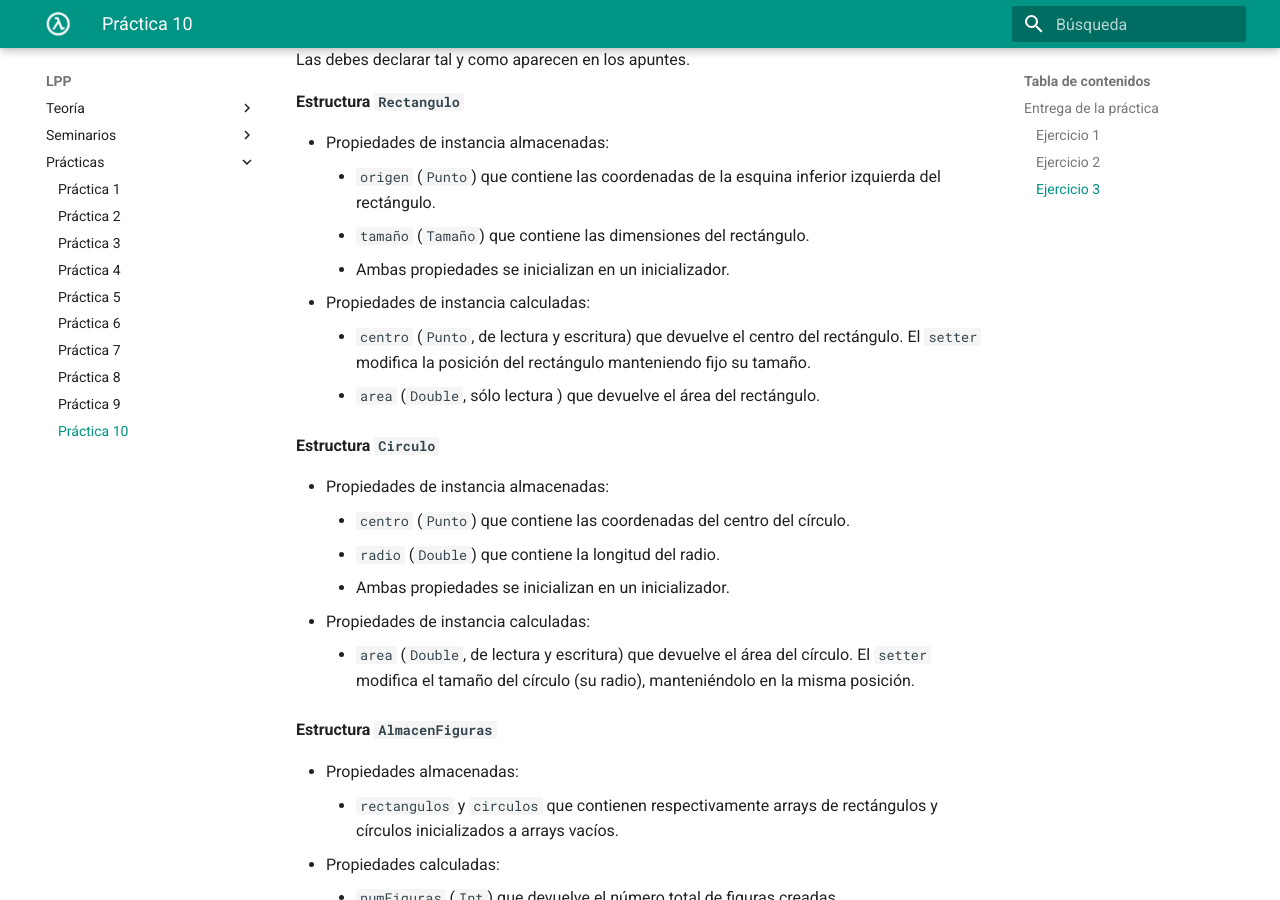
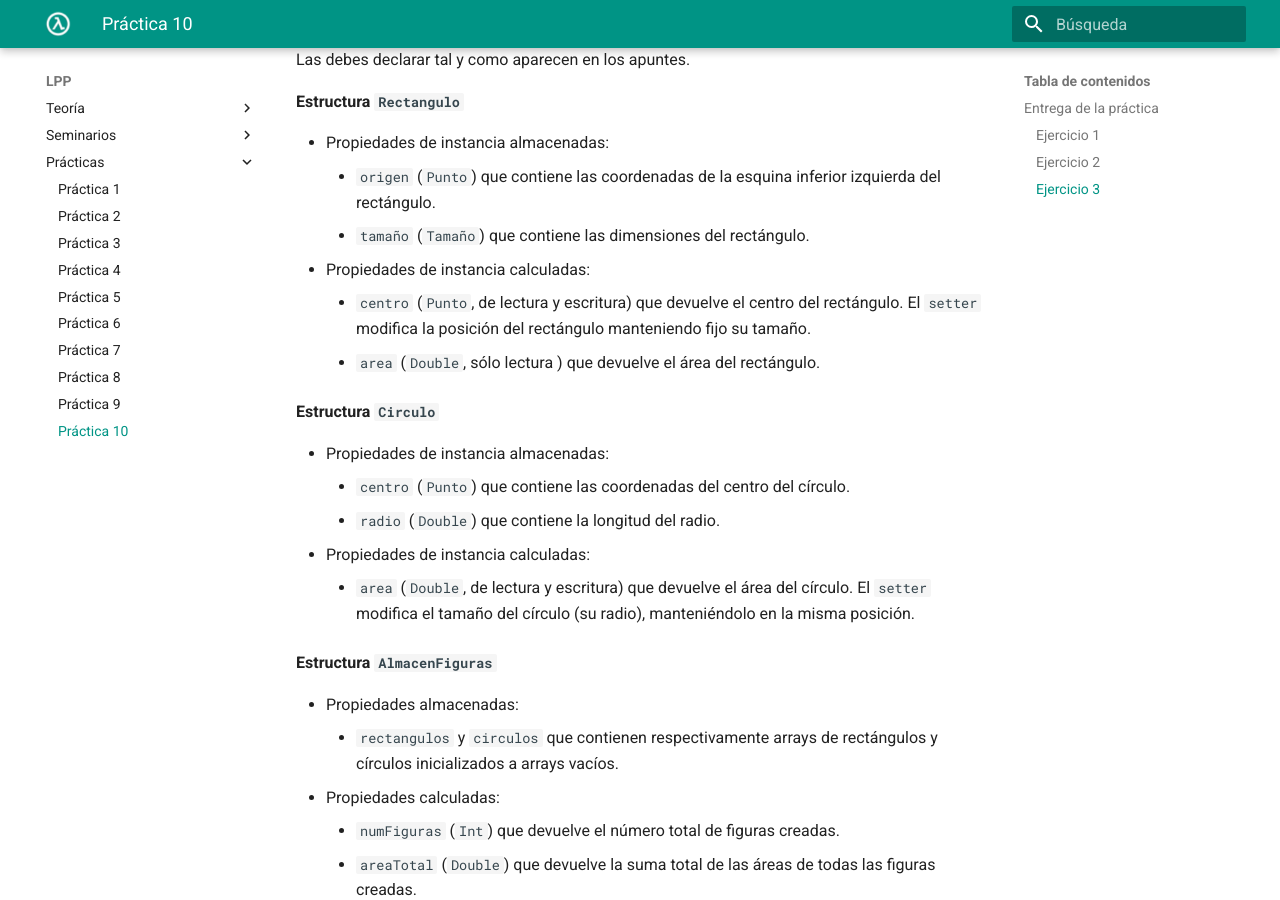
Before and after one commit to domingogallardo/apuntes-lpp, an MkDocs documentation site: the page built from docs/practicas/practica10/practica10.md, in a window 1280 px wide and 900 px high, scrolled down 3407 px. Built offline with MkDocs 1.6.1 and Material for MkDocs 9.7.7, drawn with Linux system fonts in a browser that asks for light colours.

Commit message:
Corrección

```diff
--- a/docs/practicas/practica10/practica10.md
+++ b/docs/practicas/practica10/practica10.md
@@ -188,7 +188,6 @@ Las debes declarar tal y como aparecen en los apuntes.
     - `origen` (`Punto`) que contiene las coordenadas de la esquina
       inferior izquierda del rectángulo.
     - `tamaño` (`Tamaño`) que contiene las dimensiones del rectángulo.
-    - Ambas propiedades se inicializan en un inicializador.
 - Propiedades de instancia calculadas:
     - `centro` (`Punto`, de lectura y escritura) que devuelve el
       centro del rectángulo. El `setter` modifica la posición del
@@ -201,7 +200,6 @@ Las debes declarar tal y como aparecen en los apuntes.
     - `centro` (`Punto`) que contiene las coordenadas del centro del
       círculo.
     - `radio` (`Double`) que contiene la longitud del radio.
-    - Ambas propiedades se inicializan en un inicializador.
 - Propiedades de instancia calculadas:
     - `area` (`Double`, de lectura y escritura) que devuelve el área
       del círculo. El `setter` modifica el tamaño del círculo (su
```
